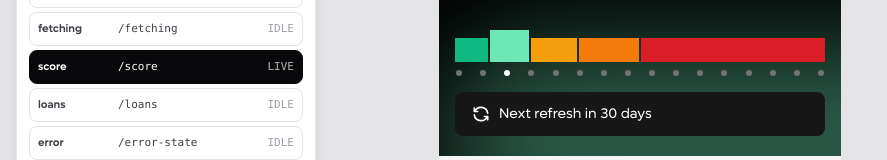
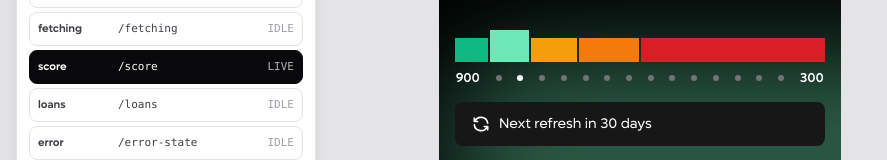
Before and after one commit to jothachil/credit-score-repo, a Next.js app: page /score in a window 1280 px wide. Shown: the part 160-320 px from the top of the page, without its empty margins (0-887 px from the left). Built offline with nearby package versions, Linux system fonts and the light colour scheme.

Commit message:
Refactor RefreshScoreSheet component for improved messaging and styling. Update image source, adjust text details, and enhance layout for better user engagement. Modify CreditScore page to display score range endpoints clearly.

```diff
--- a/app/components/RefreshScoreSheet.js
+++ b/app/components/RefreshScoreSheet.js
@@ -22,7 +22,7 @@ const BENEFITS = [
     id: "decisions",
     icon: IconBulb,
     title: "Make informed financial decisions",
-    detail: "Plan better for loans, cards and big purchases.",
+    detail: "Plan better for loans, cards & big purchases.",
   },
 ];
 
@@ -42,15 +42,15 @@ export default function RefreshScoreSheet({ open, onOpenChange, onConfirm }) {
         {/* Illustration */}
         {/* biome-ignore lint/performance/noImgElement: prototype static asset */}
         <img
-          src="/no-credit-score-2.png"
+          src="/no-credit-score-3.png"
           alt="Credit score being refreshed"
-          className="size-[240PX] object-contain"
+          className="size-[200PX] object-contain"
         />
 
         {/* Heading + subtitle */}
         <div className="flex flex-col text-center">
           <h2 className="text-xl leading-8 font-bold text-content-primary">
-            Unlock Your Latest Credit Score
+            Unlock Latest Credit Score
           </h2>
           <p className="text-sm leading-6 text-content-secondary">
             Refresh it to see the most up-to-date picture of your credit health.
@@ -58,17 +58,17 @@ export default function RefreshScoreSheet({ open, onOpenChange, onConfirm }) {
         </div>
 
         {/* Benefits */}
-        <div className="flex w-full flex-col gap-3">
+        <div className="flex w-full flex-col gap-6 mt-4">
           {BENEFITS.map(({ id, icon: Icon, title, detail }) => (
             <div key={id} className="flex items-center gap-4">
-              <span className="flex size-14 shrink-0 items-center justify-center rounded-2xl bg-background-light-brand">
+              <span className="flex size-10 shrink-0 items-center justify-center rounded-lg bg-background-light-brand">
                 <Icon size={24} stroke={2} className="text-content-brand" />
               </span>
               <div className="flex flex-col gap-0.5">
                 <p className="text-[15px] leading-5 font-bold text-content-primary">
                   {title}
                 </p>
-                <p className="text-sm leading-5 text-content-secondary">
+                <p className="text-xs leading-5 text-content-secondary">
                   {detail}
                 </p>
               </div>
--- a/app/score/page.js
+++ b/app/score/page.js
@@ -228,8 +228,21 @@ export default function CreditScore() {
                 />
               ))}
             </div>
-            <div className="flex w-full justify-between px-px">
-              {SCORE_TICKS.map((tick, i) => (
+            <div className="flex w-full items-center justify-between px-px">
+              {SCORE_TICKS.map((tick, i) => {
+                // Endpoints show the score range (high end left, low end right);
+                // the rest stay as dots, with the active one highlighted.
+                if (i === 0 || i === SCORE_TICKS.length - 1) {
+                  return (
+                    <span
+                      key={tick}
+                      className="text-[13px] leading-4 font-medium text-content-inverse-primary"
+                    >
+                      {i === 0 ? 900 : 300}
+                    </span>
+                  );
+                }
+                return (
                   <span
                     key={tick}
                     className={`size-1.5 rounded-full transition-colors duration-500 ${
@@ -238,7 +251,8 @@ export default function CreditScore() {
                         : "bg-content-secondary"
                     }`}
                   />
-              ))}
+                );
+              })}
             </div>
           </div>
 
```
Also changed, not shown: public/no-credit-score-3.png (added). Lines whose indentation alone changed are shown as unchanged.
